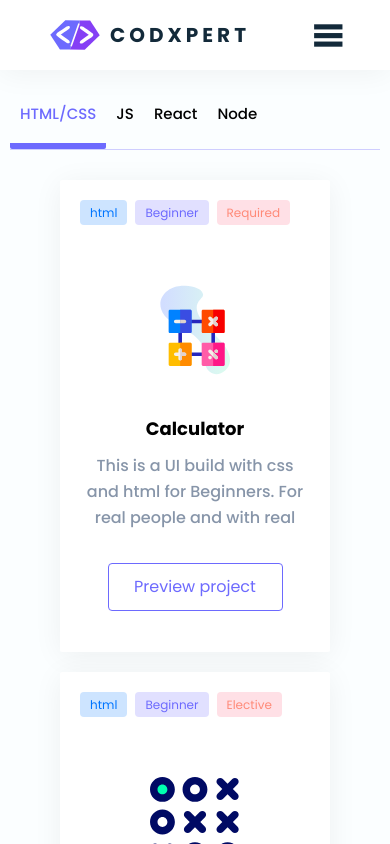
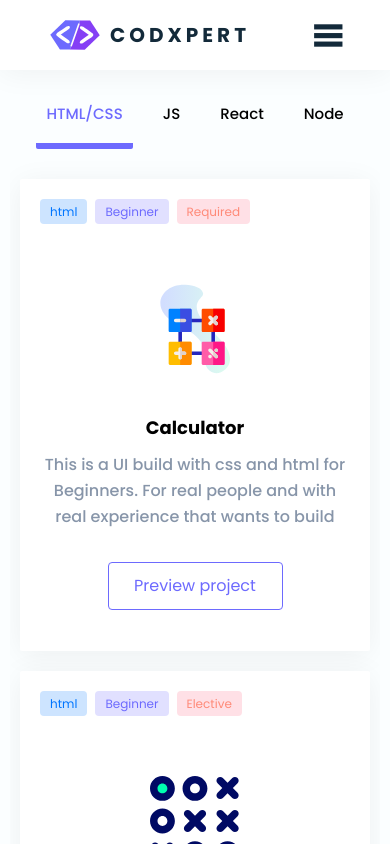
Before and after one commit to Ajmaljalal/bootcamp-website, a React (Create React App) app: page / in a window 390 px wide. Both pictures are taken after a click on the item "Projects". Shown: the top 844 px of the page. Built offline with nearby package versions, Linux system fonts and the light colour scheme.

Commit message:
removed un-used icons

```diff
--- a/src/styles/projects.css
+++ b/src/styles/projects.css
@@ -67,7 +67,7 @@
   box-sizing: border-box;
   width: 32%;
   max-width: 370px;
-  min-width: 270px;
+  min-width: 300px;
   height: 472px;
   background: #FFFFFF;
   box-shadow: 0px 4px 30px rgba(0, 0, 0, 0.06);
@@ -173,13 +173,20 @@
     padding: 10px;
     padding-top: 30px;
   }
+
+  .projects__header {
+    border-bottom: none;
+  }
   .projects__header__btns-w {
     display: flex;
-    justify-content: space-between;
+    justify-content: center;
+    border: none;
+    width: 100%;
   }
 
   .projects__header__btn{
     font-size: 15px;
+    margin: 0 10px;
   }
 
   .projects__list {
@@ -187,7 +194,10 @@
   }
 
   .projects__list-item {
-    margin: 10px
+    margin: 10px;
+    width: 100%;
+    max-width: 370px;
+    min-width: 280px;
   }
   .tags-item {
     height: 25px;
```
